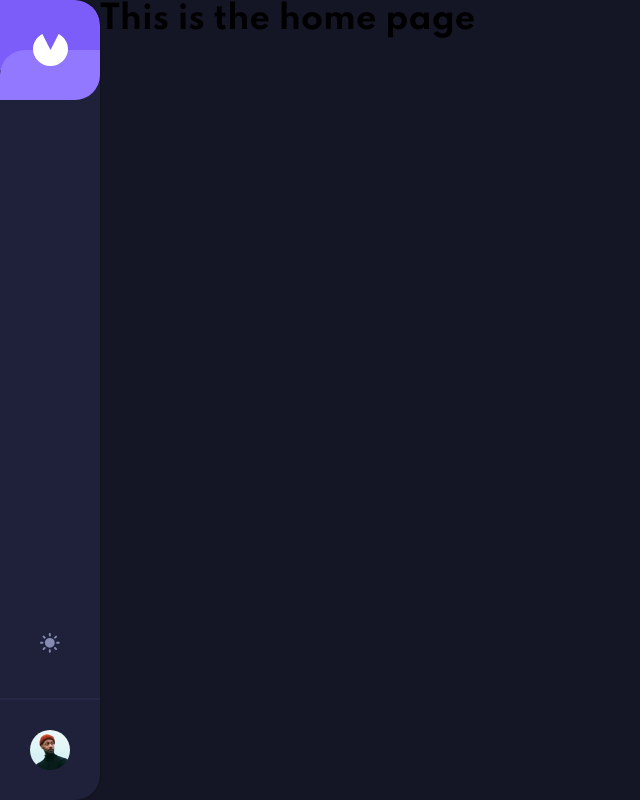
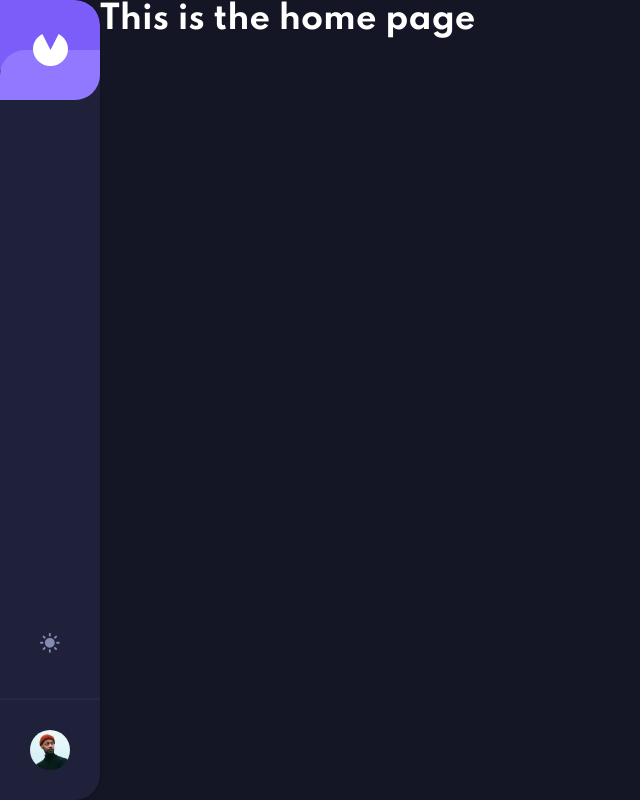
Before and after one commit to Mapelsun/invoice-app, a Vue app: page / in a window 1280 px wide. Shown: the whole page, without its empty margins (0-640 px from the left). Built offline with nearby package versions, Linux system fonts and the light colour scheme.

Commit message:
style: make body text white by default

```diff
--- a/src/App.vue
+++ b/src/App.vue
@@ -61,6 +61,7 @@ body {
   font-family: "Spartan", sans-serif;
   font-weight: 400;
   font-size: 1.6rem;
+  color: var(--clr-white);
 }
 
 button,
```
